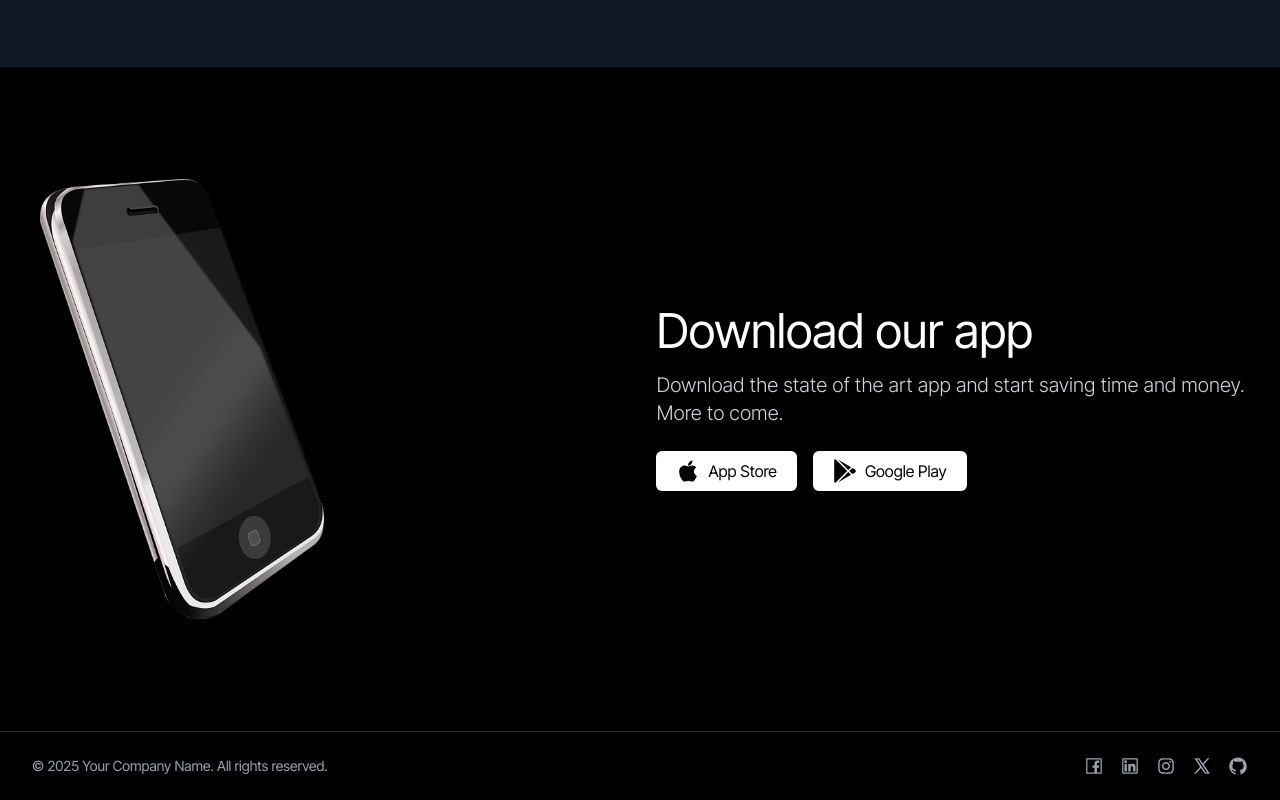
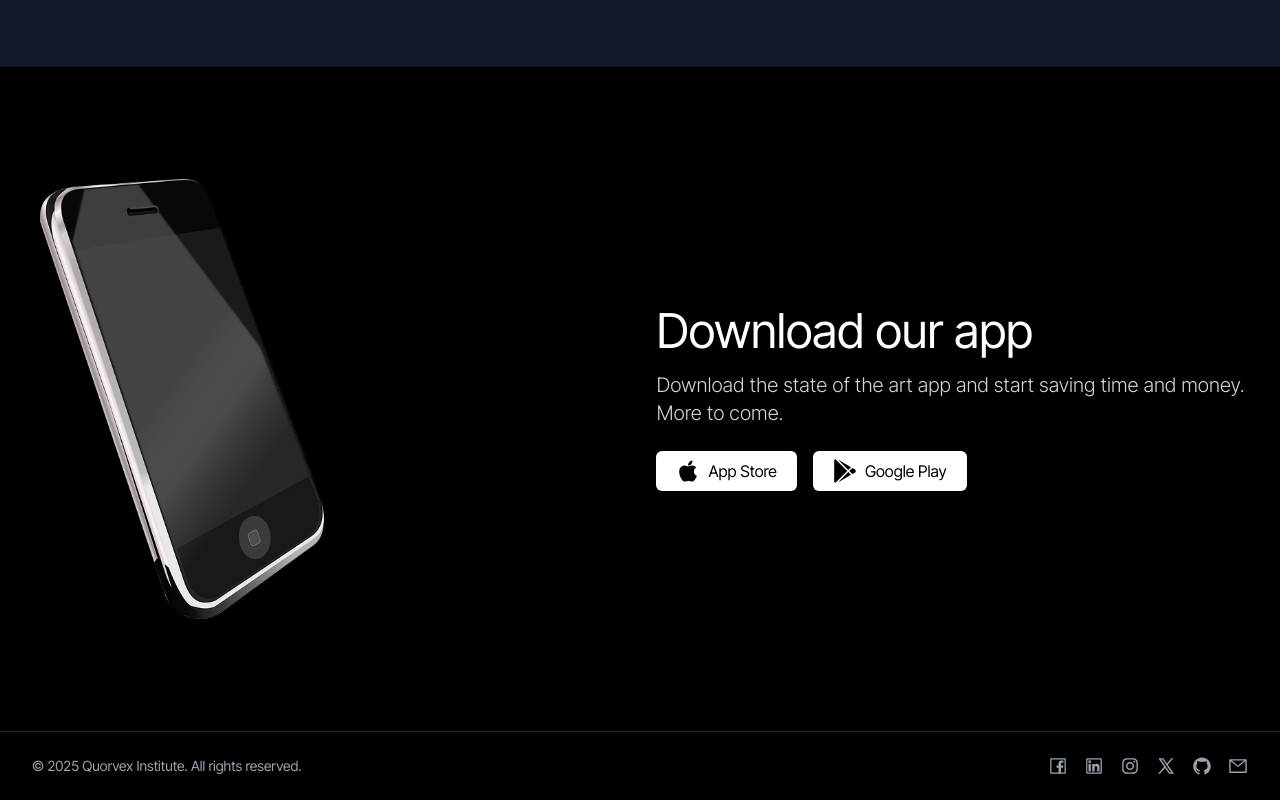
Before and after one commit to Ymffuture/webqi, a Next.js app: page / in a window 1280 px wide. Shown: the part 3279-4079 px from the top of the page. Built offline with nearby package versions, Linux system fonts and the light colour scheme.

Commit message:
Update Footer.tsx

```diff
--- a/components/Footer.tsx
+++ b/components/Footer.tsx
@@ -1,4 +1,11 @@
-import { AiOutlineFacebook, AiOutlineX, AiOutlineGithub, AiOutlineLinkedin, AiOutlineInstagram } from "react-icons/ai";
+import {
+  AiOutlineFacebook,
+  AiOutlineX,
+  AiOutlineGithub,
+  AiOutlineLinkedin,
+  AiOutlineInstagram,
+  AiOutlineMail
+} from "react-icons/ai";
 
 const Footer = () => {
   const currentYear = new Date().getFullYear();
@@ -6,22 +13,31 @@ const Footer = () => {
   return (
     <footer className="bg-white border-t border-gray-100 dark:bg-black shadow-sm text-gray-400 py-6 dark:border-t dark:border-gray-800">
       <div className="container mx-auto px-4 flex flex-wrap justify-center sm:justify-between items-center text-sm">
-        <p className="ml-4">&copy; {currentYear} Your Company Name. All rights reserved.</p>
+
+        {/* Company Name and Rights */}
+        <p className="ml-4">
+          &copy; {currentYear} Quorvex Institute. All rights reserved.
+        </p>
+
+        {/* Social Links */}
         <div className="flex space-x-4 mt-2 mr-4 sm:mt-0">
-          <a href="#" aria-label="Facebook" className="hover:text-gray-300">
+          <a href="https://www.facebook.com/Quorvex Institute" aria-label="Facebook" target="_blank" rel="noopener noreferrer" className="hover:text-gray-300">
             <AiOutlineFacebook className="w-5 h-5" />
           </a>
-          <a href="#" aria-label="LinkedIn" className="hover:text-gray-300">
+          <a href="https://www.linkedin.com/in/kgomotsonkosi-l" aria-label="LinkedIn" target="_blank" rel="noopener noreferrer" className="hover:text-gray-300">
             <AiOutlineLinkedin className="w-5 h-5" />
           </a>
-          <a href="#" aria-label="Instagram" className="hover:text-gray-300">
+          <a href="https://www.instagram.com" aria-label="Instagram" target="_blank" rel="noopener noreferrer" className="hover:text-gray-300">
             <AiOutlineInstagram className="w-5 h-5" />
           </a>
-          <a href="#" aria-label="X (formerly Twitter)" className="hover:text-gray-300">
+          <a href="https://x.com" aria-label="X (formerly Twitter)" target="_blank" rel="noopener noreferrer" className="hover:text-gray-300">
             <AiOutlineX className="w-5 h-5" />
           </a>
-          <a href="#" aria-label="GitHub" className="hover:text-gray-300">
+          <a href="https://github.com/Ymffuture" aria-label="GitHub" target="_blank" rel="noopener noreferrer" className="hover:text-gray-300">
             <AiOutlineGithub className="w-5 h-5" />
+          </a>
+          <a href="mailto:futurekgomotso@gmail.com" aria-label="Email" className="hover:text-gray-300">
+            <AiOutlineMail className="w-5 h-5" />
           </a>
         </div>
       </div>
```
